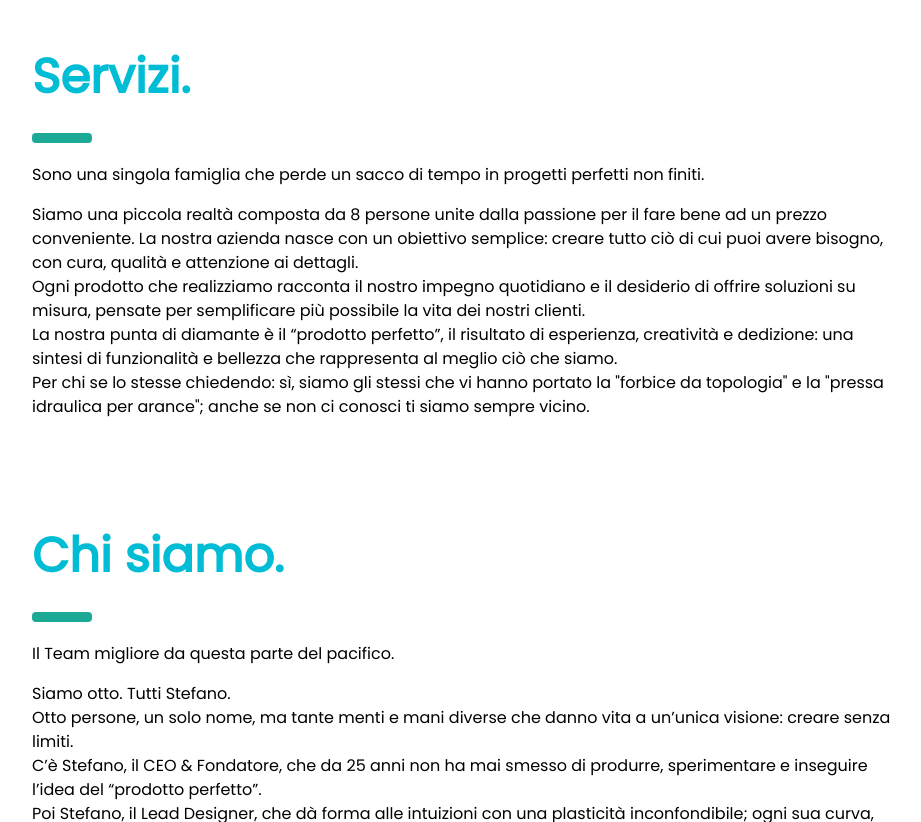
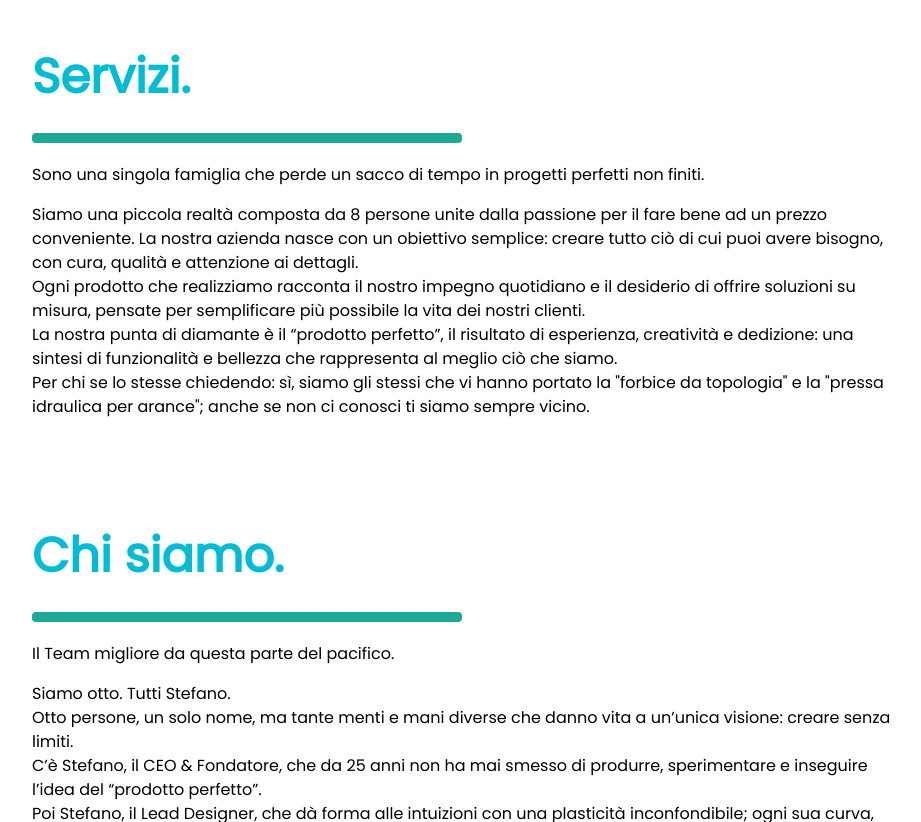
Before and after one commit to Pistacchio42/pistacchio42.github.io, a plain HTML site: page index.html in a window 1280 px wide. Shown: the part 1400-2222 px from the top of the page, without its empty margins (324-1245 px from the left). Drawn offline with nearby package versions, Linux system fonts and the light colour scheme.

Commit message:
choosen site colors

```diff
--- /dev/null
+++ b/color.css
@@ -0,0 +1,36 @@
+body{
+
+    /* CSS HEX */
+    --verdigris: #05a8aaff;
+    --gunmetal: #2f323aff;
+    --light-red: #f97279ff;
+
+    /* CSS HSL */
+    --verdigris: hsla(181, 94%, 34%, 1);
+    --gunmetal: hsla(224, 10%, 21%, 1);
+    --light-red: hsla(357, 92%, 71%, 1);
+
+    /* SCSS HEX */
+    /*$verdigris: #05a8aaff;*/
+    /*$gunmetal: #2f323aff;*/
+    /*$light-red: #f97279ff;*/
+    /* SCSS HSL **/
+    /*$verdigris: hsla(181, 94%, 34%, 1);*/
+    /*$gunmetal: hsla(224, 10%, 21%, 1);*/
+    /*$light-red: hsla(357, 92%, 71%, 1);*/
+    /* SCSS RGB **/
+    /*$verdigris: rgba(5, 168, 170, 1);*/
+    /*$gunmetal: rgba(47, 50, 58, 1);*/
+    /*$light-red: rgba(249, 114, 121, 1);*/
+    /* SCSS Gradient **/
+    /*$gradient-top: linear-gradient(0deg, #05a8aaff, #2f323aff, #f97279ff);*/
+    /*$gradient-right: linear-gradient(90deg, #05a8aaff, #2f323aff, #f97279ff);*/
+    /*$gradient-bottom: linear-gradient(180deg, #05a8aaff, #2f323aff, #f97279ff);*/
+    /*$gradient-left: linear-gradient(270deg, #05a8aaff, #2f323aff, #f97279ff);*/
+    /*$gradient-top-right: linear-gradient(45deg, #05a8aaff, #2f323aff, #f97279ff);*/
+    /*$gradient-bottom-right: linear-gradient(135deg, #05a8aaff, #2f323aff, #f97279ff);*/
+    /*$gradient-top-left: linear-gradient(225deg, #05a8aaff, #2f323aff, #f97279ff);*/
+    /*$gradient-bottom-left: linear-gradient(315deg, #05a8aaff, #2f323aff, #f97279ff);*/
+    /*$gradient-radial: radial-gradient(#05a8aaff, #2f323aff, #f97279ff);*/
+
+}
--- a/index.html
+++ b/index.html
@@ -7,6 +7,7 @@
   <meta name="viewport" content="width=device-width, initial-scale=1">
   <link rel="stylesheet" href="https://www.w3schools.com/w3css/5/w3.css">
   <link rel="stylesheet" href="https://fonts.googleapis.com/css?family=Poppins">
+  <link rel="stylesheet" href="./color.css">
   <style>
   body,h1,h2,h3,h4,h5 {font-family: "Poppins", sans-serif}
   body {font-size:16px;}
@@ -46,7 +47,7 @@
   <div class="w3-container" style="margin-top:80px" id="showcase">
     <h1 class="w3-jumbo"><b>Pistacchio Corporation.</b></h1>
     <h1 class="w3-xxxlarge w3-text-cyan"><b>Un nuovo modo di scoprire il Mondo.</b></h1>
-    <hr style="width:150px;border:5px solid rgb(28, 170, 151)" class="w3-round">
+    <hr style="width:420px;border:5px solid rgb(28, 170, 151)" class="w3-round">
   </div>
 
   <!-- Photo grid (modal) -->
@@ -76,7 +77,7 @@
   <!-- Services -->
   <div class="w3-container" id="services" style="margin-top:75px">
     <h1 class="w3-xxxlarge w3-text-cyan"><b>Servizi.</b></h1>
-    <hr style="width:50px;border:5px solid rgb(28, 170, 151)" class="w3-round">
+    <hr style="width:420px;border:5px solid rgb(28, 170, 151)" class="w3-round">
     <p>Sono una singola famiglia che perde un sacco di tempo in progetti perfetti non finiti.</p>
     <p>Siamo una piccola realtà composta da 8 persone unite dalla passione per il fare bene ad un prezzo conveniente. La nostra azienda nasce con un obiettivo semplice: creare tutto ciò di cui puoi avere bisogno, con cura, qualità e attenzione ai dettagli.</br>
     Ogni prodotto che realizziamo racconta il nostro impegno quotidiano e il desiderio di offrire soluzioni su misura, pensate per semplificare più possibile la vita dei nostri clienti.</br>
@@ -88,7 +89,7 @@
   <!-- Designers -->
   <div class="w3-container" id="team" style="margin-top:75px">
     <h1 class="w3-xxxlarge w3-text-cyan"><b>Chi siamo.</b></h1>
-    <hr style="width:50px;border:5px solid rgb(28, 170, 151)" class="w3-round">
+    <hr style="width:420px;border:5px solid rgb(28, 170, 151)" class="w3-round">
     <p>Il Team migliore da questa parte del pacifico.</p>
     <p>Siamo otto. Tutti Stefano.</br>
       Otto persone, un solo nome, ma tante menti e mani diverse che danno vita a un’unica visione: creare senza limiti.</br>
```
